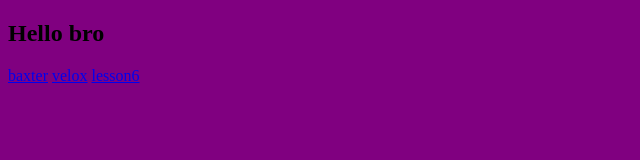
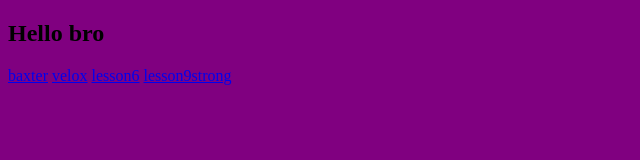
Before and after one commit to cxprokop/cxprokop.github.io, a plain HTML site: page index.html in a window 1280 px wide. Shown: the whole page, without its empty margins (0-640 px from the left). Drawn offline with Linux system fonts and the light colour scheme.

Commit message:
Update index.html

```diff
--- a/index.html
+++ b/index.html
@@ -12,7 +12,7 @@
 	<a href="baxter/index.html">baxter</a>
 	<a href="velox/index.html">velox</a>
 	<a href="lesson6/index.html">lesson6</a>
-	<a href="lesson9strong/index.html"></a>
+	<a href="lesson9strong/index.html">lesson9strong</a>
 </body>
 
 </html>
```
